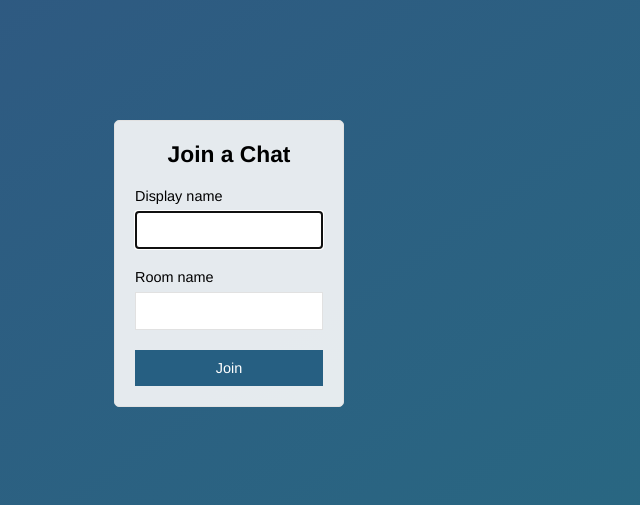
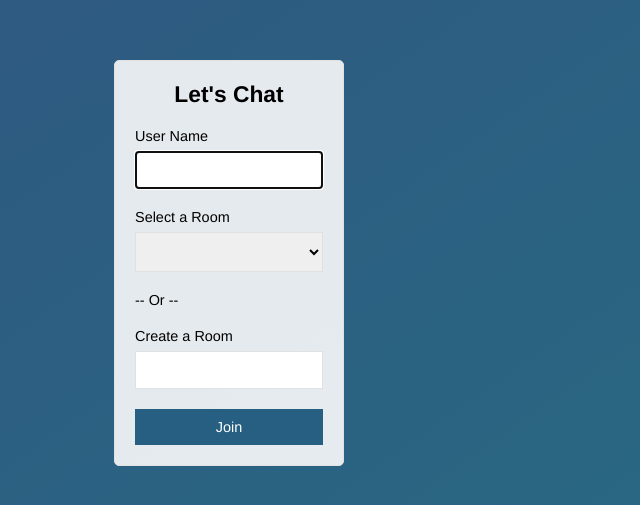
Before and after one commit to Ashleshk/node-course-2-chat-app, a website: page public/index.html in a window 1280 px wide. Shown: the part 137-642 px from the top of the page, without its empty margins (411-1051 px from the left). Drawn offline with nearby package versions, Linux system fonts and the light colour scheme; no server answers.

Commit message:
Availing user Room selection
facility

```diff
--- a/public/index.html
+++ b/public/index.html
@@ -1,32 +1,43 @@
 <!DOCTYPE html>
 <html>
-
 <head>
 	<meta charset="utf-8">
-  <title>Join | ChatApp</title>
+	<meta http-equiv="X-UA-Compatible" content="IE=edge">
+	<title>Chatty | Join</title>
 	<meta name="viewport" content="width=device-width, initial-scale=1, user-scalable=no">
-  <link rel="stylesheet" href="/css/styles.css">
+	<link rel="stylesheet" href="./css/styles.css">
 </head>
-
 <body class="centered-form">
 	<div class="centered-form__form">
 		<form action="/chat.html">
 			<div class="form-field">
-        <h3>Join a Chat<h3>
+				<h3>Let's Chat</h3>
 			</div>
 			<div class="form-field">
-        <label>Display name</label>
+				<label>User Name</label>
 				<input type="text" name="name" autofocus/>
 			</div>
 			<div class="form-field">
-        <label>Room name</label>
-        <input type="text" name="room"/>
+				<label>Select a Room</label>
+				<select id="room-select" name="room_select">
+					<option></option>
+					<option value="free for all">FREE FOR ALL</option>
+				</select>
+			</div>
+			<div>
+				<h4>-- Or --</h4>
+			</div>
+			<div class="form-field">
+				<label>Create a Room</label>
+				<input type="text" name="room_input"/>
 			</div>
 			<div class="form-field">
 				<button>Join</button>
 			</div>
 		</form>
 	</div>
+	<script src="/socket.io/socket.io.js"></script>
+	<script src="/js/libs/jquery-3.3.1.min.js"></script>
+	<script src="/js/index.js"></script>
 </body>
-
 </html>
```
Lines whose indentation alone changed are shown as unchanged.
